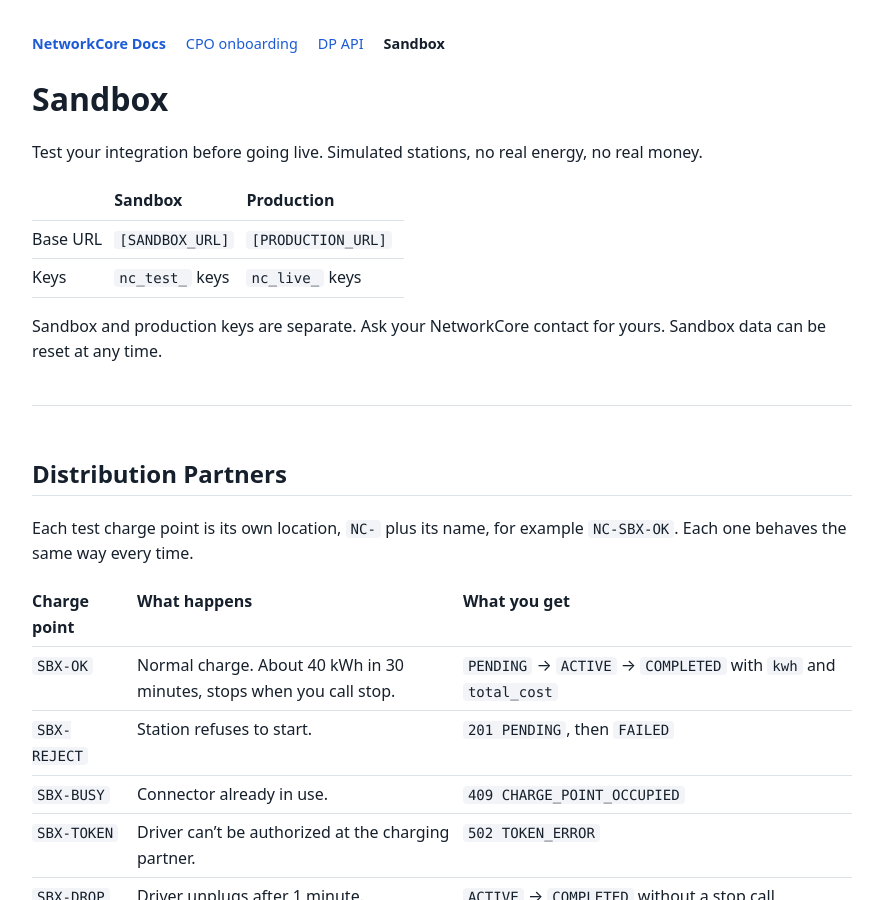
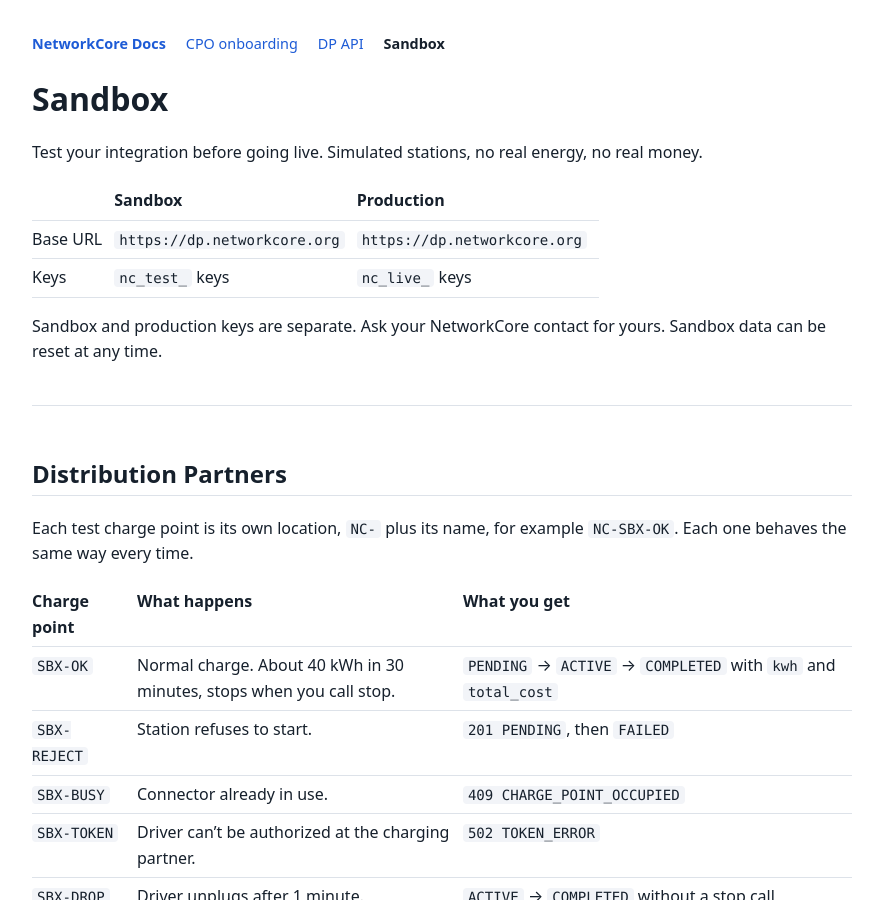
Before and after one commit to NetworkCore-AG/networkcore-documentation, a Jekyll site: the page built from sandbox.md, in a window 1280 px wide and 900 px high. Shown: the whole window, without its empty margins (198-1081 px from the left). Built offline with Jekyll 4.4.1, drawn with Linux system fonts in a browser that asks for light colours; our own code applies the rules of GitHub Pages for plain Markdown files.

Commit message:
docs(sandbox): fill in the base URL (#12)
Co-authored-by: V L <vl@Vs-MacBook-Pro.local>
Co-authored-by: Claude Sonnet 5.5 <noreply@anthropic.com>

```diff
--- a/sandbox.md
+++ b/sandbox.md
@@ -4,7 +4,7 @@ Test your integration before going live. Simulated stations, no real energy, no
 
 | | Sandbox | Production |
 |---|---|---|
-| Base URL | `[SANDBOX_URL]` | `[PRODUCTION_URL]` |
+| Base URL | `https://dp.networkcore.org` | `https://dp.networkcore.org` |
 | Keys | `nc_test_` keys | `nc_live_` keys |
 
 Sandbox and production keys are separate. Ask your NetworkCore contact for yours.
```
